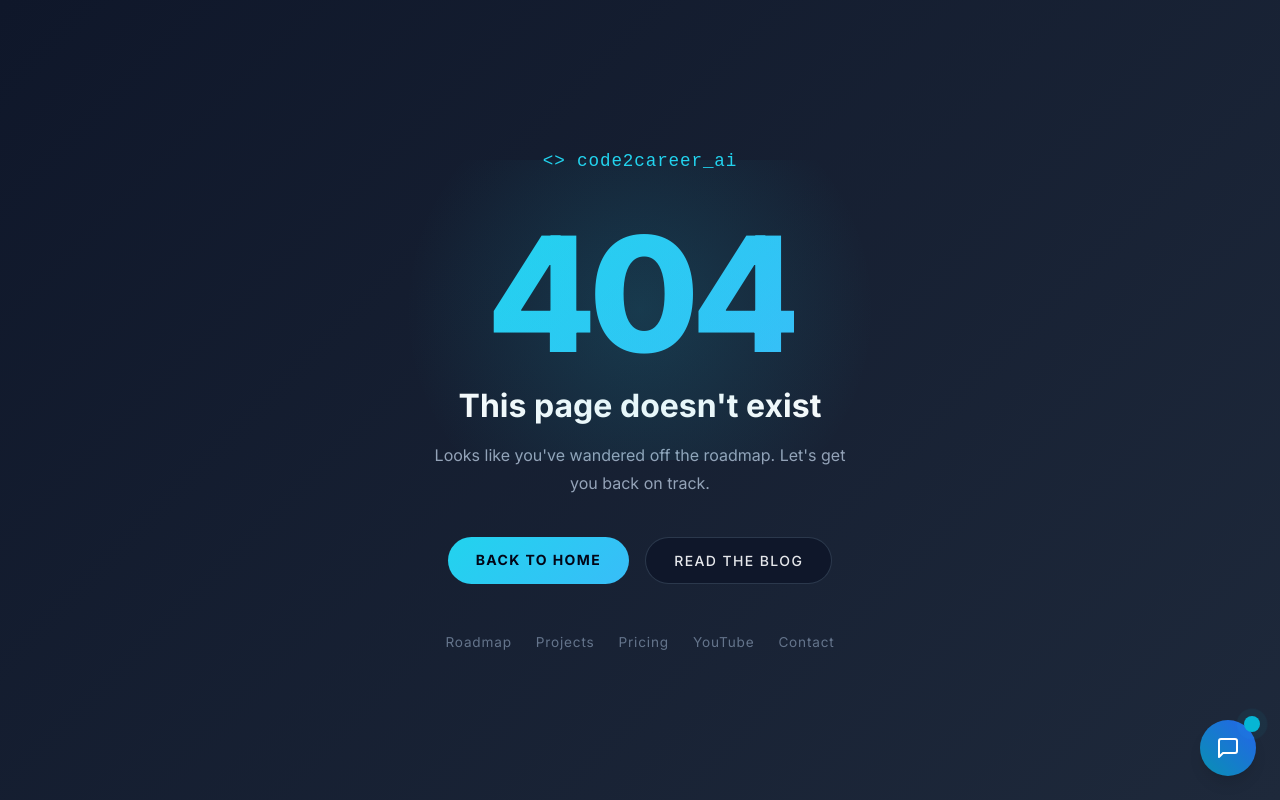
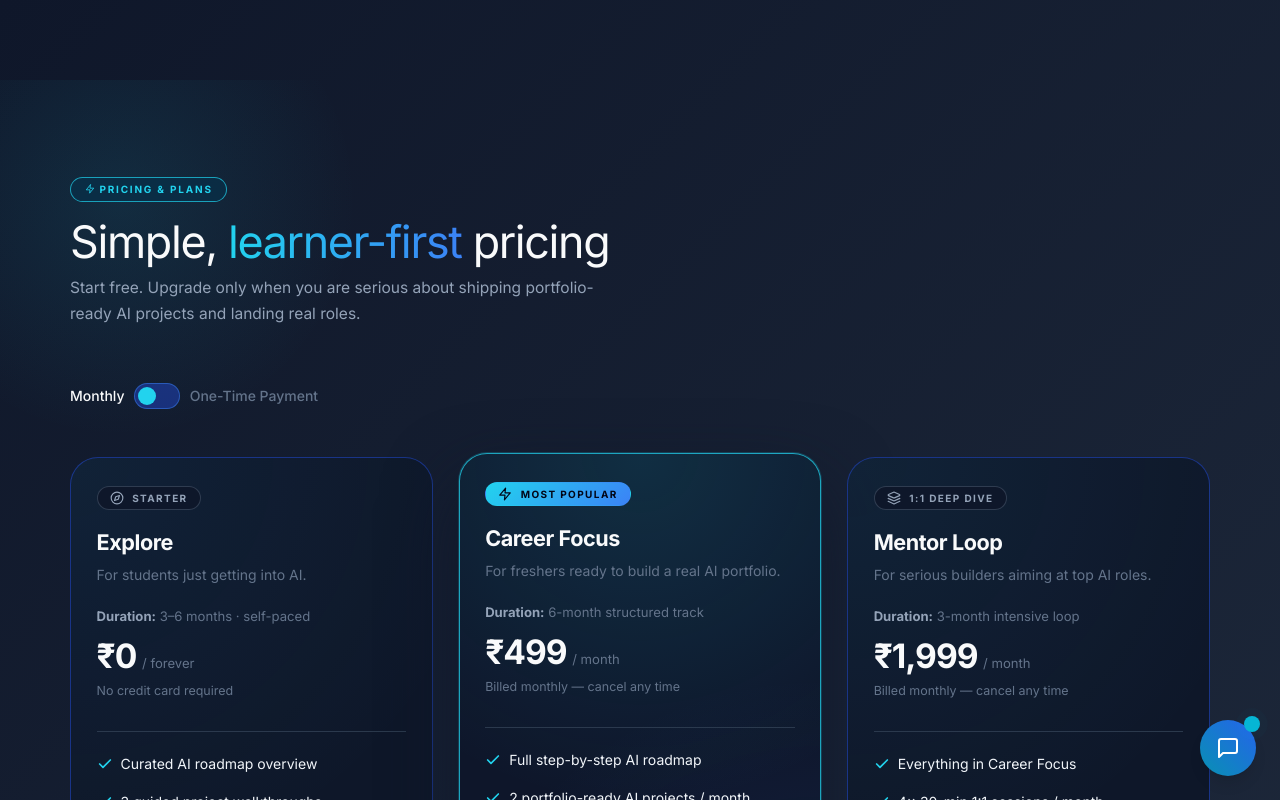
Before and after one commit to RzLetsCode/portfolio, a Next.js app: page /pricing in a window 1280 px wide. Before the commit this address had no page. Shown: the top 800 px of the page. Built offline with nearby package versions, Linux system fonts and the light colour scheme.

Commit message:
feat: add dedicated /pricing page

```diff
--- /dev/null
+++ b/app/pricing/page.tsx
@@ -0,0 +1,15 @@
+import type { Metadata } from 'next';
+import Pricing from '../../components/Pricing';
+
+export const metadata: Metadata = {
+  title: 'Pricing & Plans | code2career_ai',
+  description: 'Choose the plan that fits your AI learning journey. Start free with Explore, level up with Career Focus, or go deep with Mentor Loop.',
+};
+
+export default function PricingPage() {
+  return (
+    <main style={{ paddingTop: '80px', minHeight: '100vh' }}>
+      <Pricing />
+    </main>
+  );
+}
```
